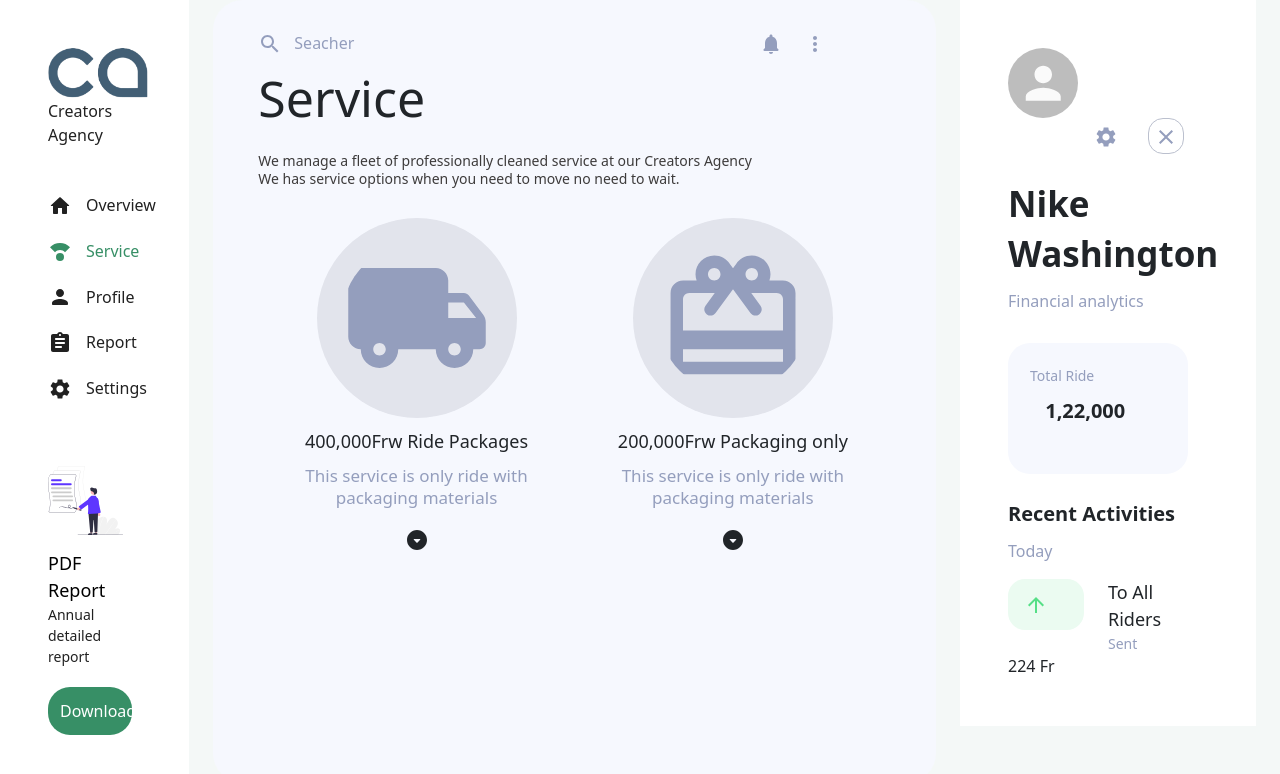
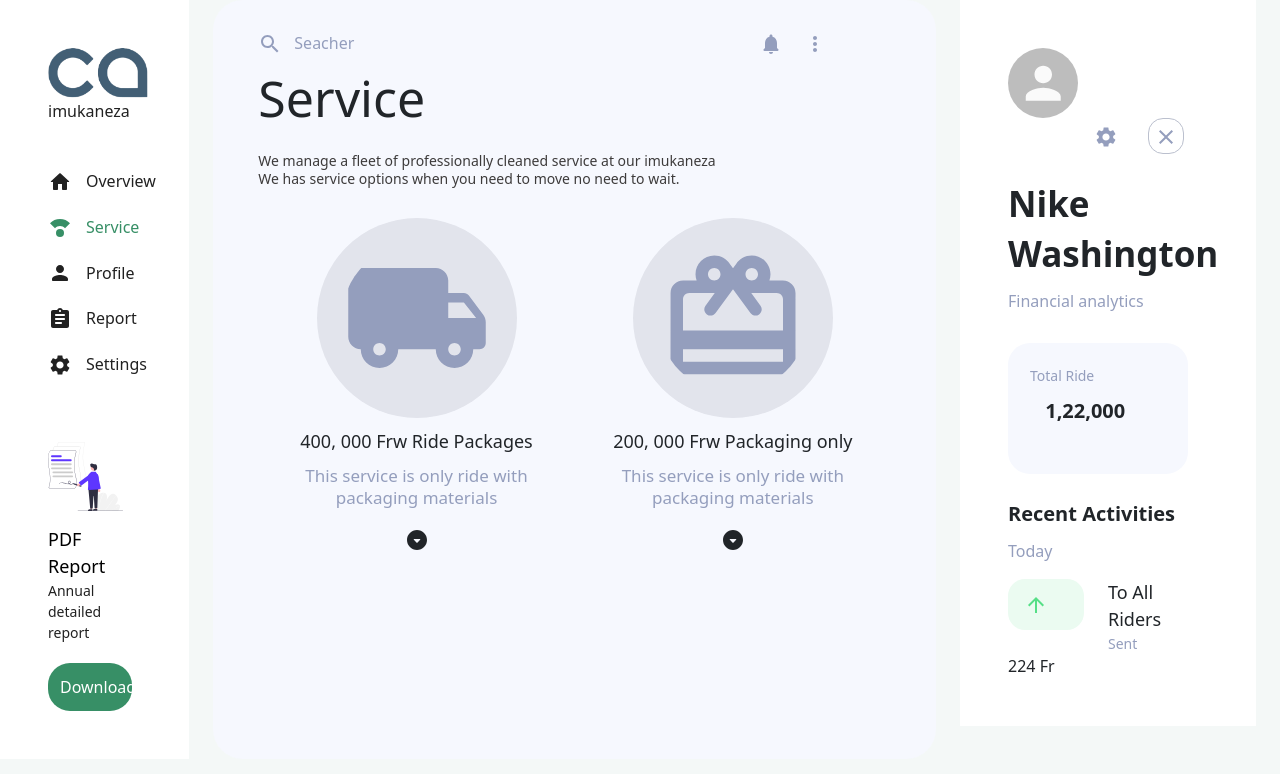
Before and after one commit to kagame8732/Imukaneza, a React (Create React App) app: page /service in a window 1280 px wide. Shown: the top 774 px of the page. Built offline with nearby package versions, Linux system fonts and the light colour scheme.

Commit message:
removing creators

```diff
--- a/public/index.html
+++ b/public/index.html
@@ -1,14 +1,12 @@
 <!DOCTYPE html>
 <html lang="en">
-  <head>
+
+<head>
     <meta charset="utf-8" />
     <link rel="icon" href="./logo.png" id="icons_url" sizes="any" type="image/svg+xml">
     <meta name="viewport" content="width=device-width, initial-scale=1" />
     <meta name="theme-color" content="#000000" />
-    <meta
-      name="description"
-      content="Web site created using create-react-app"
-    />
+    <meta name="description" content="Web site created using create-react-app" />
     <link rel="apple-touch-icon" href="%PUBLIC_URL%/logo192.png" />
     <link rel="preconnect" href="https://fonts.gstatic.com">
     <link href="https://fonts.googleapis.com/css2?family=Raleway&display=swap" rel="stylesheet">
@@ -28,9 +26,10 @@
       work correctly both with client-side routing and a non-root public URL.
       Learn how to configure a non-root public URL by running `npm run build`.
     -->
-    <title>Creators Agency</title>
-  </head>
-  <body>
+    <title>imukaneza</title>
+</head>
+
+<body>
     <noscript>You need to enable JavaScript to run this app.</noscript>
     <div id="root"></div>
     <!--
@@ -43,5 +42,6 @@
       To begin the development, run `npm start` or `yarn start`.
       To create a production bundle, use `npm run build` or `yarn build`.
     -->
-  </body>
+</body>
+
 </html>
--- a/src/app/main/components/header.js
+++ b/src/app/main/components/header.js
@@ -1,12 +1,17 @@
-import React, {  } from 'react'
+import React, {} from 'react'
 import { useHistory } from "react-router-dom";
-const Header =() =>{
+const Header = () => {
     const history = useHistory();
-    return(
+    return (
         // header For Login and Singup
-        <div id="header_of_page_login">
-                <p id="header_login_page" className="color_dark" onClick={()=>{history.push('/')}}>Creators Agency</p>
-            </div>
+        <
+        div id = "header_of_page_login" >
+        <
+        p id = "header_login_page"
+        className = "color_dark"
+        onClick = {
+            () => { history.push('/') } } > imukaneza < /p> <
+        /div>
     )
 }
 export default Header
--- a/src/app/main/components/leftSidemenu.js
+++ b/src/app/main/components/leftSidemenu.js
@@ -7,55 +7,66 @@ import SettingsIcons from '@material-ui/icons/Settings';
 import PersonRoundedIcon from '@material-ui/icons/PersonRounded';
 import AssignmentRoundedIcon from '@material-ui/icons/AssignmentRounded';
 import img_doc from '../../../assets/img/documents.svg'
-const LeftSideMenu =(props) =>{
-      // this array of menu
+const LeftSideMenu = (props) => {
+    // this array of menu
 
-    const navigations =[
-        {
-            name:"Overview",
-            icon:HomeRoundedIcon,
-            url:"/dashboard"
+    const navigations = [{
+            name: "Overview",
+            icon: HomeRoundedIcon,
+            url: "/dashboard"
         },
         {
-            name:"Service",
-            icon:CompassCalibration,
-            url:"/service"
+            name: "Service",
+            icon: CompassCalibration,
+            url: "/service"
         },
         {
-            name:"Profile",
-            icon:PersonRoundedIcon,
-            url:"/profile"
+            name: "Profile",
+            icon: PersonRoundedIcon,
+            url: "/profile"
         },
         {
-            name:"Report",
-            icon:AssignmentRoundedIcon,
-            url:"/report"
+            name: "Report",
+            icon: AssignmentRoundedIcon,
+            url: "/report"
         },
         {
-            name:"Settings",
-            icon:SettingsIcons,
-            url:"/settings"
+            name: "Settings",
+            icon: SettingsIcons,
+            url: "/settings"
         },
     ]
     return (
         // this Left Side of Dashboard
-        <div className="m_r_l p-5">
-            <img src={Logo} alt="" id="left_side_admin_logo"/>
-            <p id="name_web_left_side">Creators Agency</p>
-             {/* navigation style  */}
-            {
-                navigations.map((item,key)=>{
-                    return <Navigation name={item.name} url={item.url} theOne={props.whichOne} icon={item.icon} key={key}/>
-                })
-            }
-            {
-                props.isPhone === true ? <img src={img_doc} id="admin_img_style_phone" alt=""/>:
-                <img src={img_doc} id="admin_img_style" alt=""/>
-            }
-            <p id="report_style">PDF Report</p>
-            <p id="report_details_style">Annual detailed report</p>
-            <button id="download_button_admin">Download</button>
-        </div>
+        <
+        div className = "m_r_l p-5" >
+        <
+        img src = { Logo }
+        alt = ""
+        id = "left_side_admin_logo" / >
+        <
+        p id = "name_web_left_side" > imukaneza < /p> { /* navigation style  */ } {
+            navigations.map((item, key) => {
+                return <Navigation name = { item.name }
+                url = { item.url }
+                theOne = { props.whichOne }
+                icon = { item.icon }
+                key = { key }
+                />
+            })
+        } {
+            props.isPhone === true ? < img src = { img_doc }
+            id = "admin_img_style_phone"
+            alt = "" / >:
+                <
+                img src = { img_doc }
+            id = "admin_img_style"
+            alt = "" / >
+        } <
+        p id = "report_style" > PDF Report < /p> <
+        p id = "report_details_style" > Annual detailed report < /p> <
+        button id = "download_button_admin" > Download < /button> <
+        /div>
     )
 }
 export default LeftSideMenu;
--- a/src/app/main/pages/registration/login.js
+++ b/src/app/main/pages/registration/login.js
@@ -6,30 +6,43 @@ import illustration from "../../../../assets/svg/order-ride.svg"
 const Login = (props) => {
     const history = useHistory();
     // login file
-    return (
-        <div>
-            {/* header one  */}
-            {/* <Header/> */}
-            <div className="container" id="centre_div_login">
-                <div className="row">
-                    <div id="form_login" className="col-sm-4 form mt-5">
-                        <p id="welcome">Welcome Back</p>
-                        <p id="sign_in_below">Please sign in below or learn more about Creators Agency.</p>
-                        <label>Email Address</label><br />
-                        <input type="text" /><br />
-                        <label>Password</label><br />
-                        <input type="password" /><br />
-                        <button className="btn btn btn_color_dark" id="login_button">Sign in</button>
-                        <ul id="list_style_none" onClick={() => { history.push('/signup') }}>
-                            <li>Not a member?</li>
-                            <li className="color_primary" id="active_login">Sign up now</li>
-                        </ul>
-                        <p className="color_primary" id="active_forgrt">Forgot Password?</p>
-                        <p id="icon_words_login"> <LockIcon />100% privacy guaranteed</p>
-                    </div>
-                </div>
-            </div>
-        </div>
+    return ( <
+        div > { /* header one  */ } { /* <Header/> */ } <
+        div className = "container"
+        id = "centre_div_login" >
+        <
+        div className = "row" >
+        <
+        div id = "form_login"
+        className = "col-sm-4 form mt-5" >
+        <
+        p id = "welcome" > Welcome Back < /p> <
+        p id = "sign_in_below" > Please sign in below or learn more about imukaneza. < /p> <
+        label > Email Address < /label><br / >
+        <
+        input type = "text" / > < br / >
+        <
+        label > Password < /label><br / >
+        <
+        input type = "password" / > < br / >
+        <
+        button className = "btn btn btn_color_dark"
+        id = "login_button" > Sign in < /button> <
+        ul id = "list_style_none"
+        onClick = {
+            () => { history.push('/signup') } } >
+        <
+        li > Not a member ? < /li> <
+        li className = "color_primary"
+        id = "active_login" > Sign up now < /li> <
+        /ul> <
+        p className = "color_primary"
+        id = "active_forgrt" > Forgot Password ? < /p> <
+        p id = "icon_words_login" > < LockIcon / > 100 % privacy guaranteed < /p> <
+        /div> <
+        /div> <
+        /div> <
+        /div>
     )
 }
 export default Login;
--- a/src/app/main/pages/service/service.js
+++ b/src/app/main/pages/service/service.js
@@ -2,65 +2,89 @@ import React, { useEffect } from "react";
 import LeftSideMenu from "../../components/leftSidemenu";
 import RightSideMenu from "../../components/rightSidemenu";
 import MiddleHeader from "../../widgets/middleHeaders";
-import {LocalShippingRounded,ArrowDropDownCircleRounded,CardGiftcardRounded} from '@material-ui/icons';
-import {useHistory} from 'react-router-dom'
-const Service =() =>{
+import { LocalShippingRounded, ArrowDropDownCircleRounded, CardGiftcardRounded } from '@material-ui/icons';
+import { useHistory } from 'react-router-dom'
+const Service = () => {
     // this page for selecting your Service
     const history = useHistory()
-    useEffect(()=>{
+    useEffect(() => {
         document.body.style.padding = "0";
-        document.body.style.margin  = "0";
+        document.body.style.margin = "0";
         document.body.style.backgroundColor = "white"
-    },[])
-    return (
-        <div>
-        <div className="row col-12 noM">
-            <div className="col-sm-2 noM" id="left_side_admin">
-                {/* this Left side version for pc*/}
-                <LeftSideMenu whichOne="Service" isPhone={false}/>
-            </div>
-            <div className="col-sm noM" id="middle_side_admin">
-                {/* this Middle side version for all */}
-                <div id="middle_div_Admin">
-                    <MiddleHeader name="Service"  />
-                    <p id="service_small_header">We manage a fleet of professionally cleaned service at our Creators Agency<br/>
-                    We has service options when you need to move no need to wait.
-                    </p>
-                    <div className="row col-12" id="service_cards">
-                        <div className="col-sm" id="ride_side_whole"
-                        onClick={(()=>{history.push({
-                            pathname:`/service/:ride`,
-                            state: {
-                                ServiceType:"Ride",
-                             }
-                        })})}>
-                               <LocalShippingRounded   id="svg_car_ride"/>
-                               <p id="small_tiitle_service">400,000Frw Ride Packages</p>
-                               <p id="small_descrition_service">This service is only ride with packaging materials</p>
-                                <ArrowDropDownCircleRounded  id="icons_on_card_service"/>
-                        </div>
-                        <div className="col-sm" id="ride_side_whole"
-                        onClick={(()=>{history.push({
-                            pathname:`/service/:packaging`,
-                            state: {
-                                ServiceType:"Packaging",
-                             }
-                        })})}
-                        >
-                               <CardGiftcardRounded   id="svg_car_ride"/>
-                               <p id="small_tiitle_service">200,000Frw  Packaging only</p>
-                               <p id="small_descrition_service">This service is only ride with packaging materials</p>
-                                <ArrowDropDownCircleRounded  id="icons_on_card_service"/>
-                        </div>
-                    </div>
-                </div>
-            </div>
-            <div className="col-sm-3 noM" id="right_side_admin">
-                {/* this Right side version for pc*/}
-                <RightSideMenu />
-            </div>
-        </div>
-    </div>
+    }, [])
+    return ( <
+        div >
+        <
+        div className = "row col-12 noM" >
+        <
+        div className = "col-sm-2 noM"
+        id = "left_side_admin" > { /* this Left side version for pc*/ } <
+        LeftSideMenu whichOne = "Service"
+        isPhone = { false }
+        /> <
+        /div> <
+        div className = "col-sm noM"
+        id = "middle_side_admin" > { /* this Middle side version for all */ } <
+        div id = "middle_div_Admin" >
+        <
+        MiddleHeader name = "Service" / >
+        <
+        p id = "service_small_header" > We manage a fleet of professionally cleaned service at our imukaneza < br / >
+        We has service options when you need to move no need to wait. <
+        /p> <
+        div className = "row col-12"
+        id = "service_cards" >
+        <
+        div className = "col-sm"
+        id = "ride_side_whole"
+        onClick = {
+            (() => {
+                history.push({
+                    pathname: `/service/:ride`,
+                    state: {
+                        ServiceType: "Ride",
+                    }
+                })
+            })
+        } >
+        <
+        LocalShippingRounded id = "svg_car_ride" / >
+        <
+        p id = "small_tiitle_service" > 400, 000 Frw Ride Packages < /p> <
+        p id = "small_descrition_service" > This service is only ride with packaging materials < /p> <
+        ArrowDropDownCircleRounded id = "icons_on_card_service" / >
+        <
+        /div> <
+        div className = "col-sm"
+        id = "ride_side_whole"
+        onClick = {
+            (() => {
+                history.push({
+                    pathname: `/service/:packaging`,
+                    state: {
+                        ServiceType: "Packaging",
+                    }
+                })
+            })
+        } >
+        <
+        CardGiftcardRounded id = "svg_car_ride" / >
+        <
+        p id = "small_tiitle_service" > 200, 000 Frw Packaging only < /p> <
+        p id = "small_descrition_service" > This service is only ride with packaging materials < /p> <
+        ArrowDropDownCircleRounded id = "icons_on_card_service" / >
+        <
+        /div> <
+        /div> <
+        /div> <
+        /div> <
+        div className = "col-sm-3 noM"
+        id = "right_side_admin" > { /* this Right side version for pc*/ } <
+        RightSideMenu / >
+        <
+        /div> <
+        /div> <
+        /div>
     )
 }
 export default Service;
```
